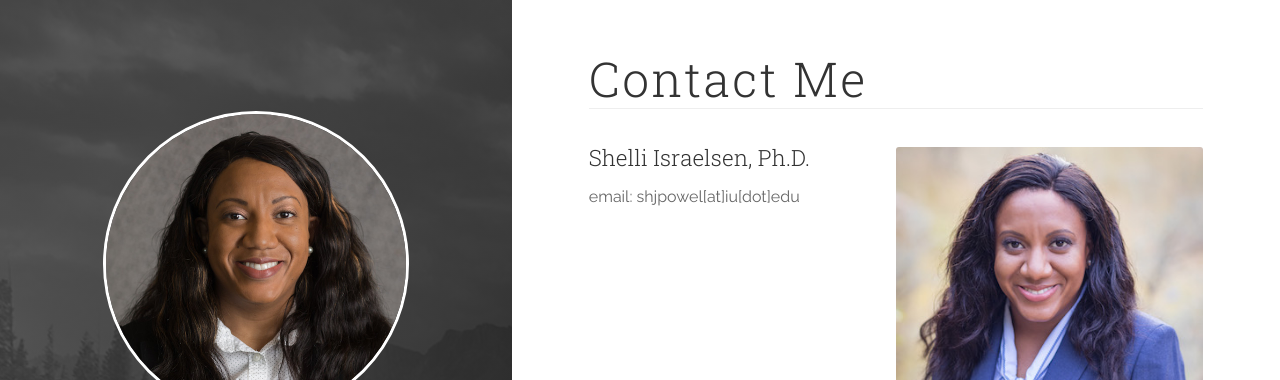
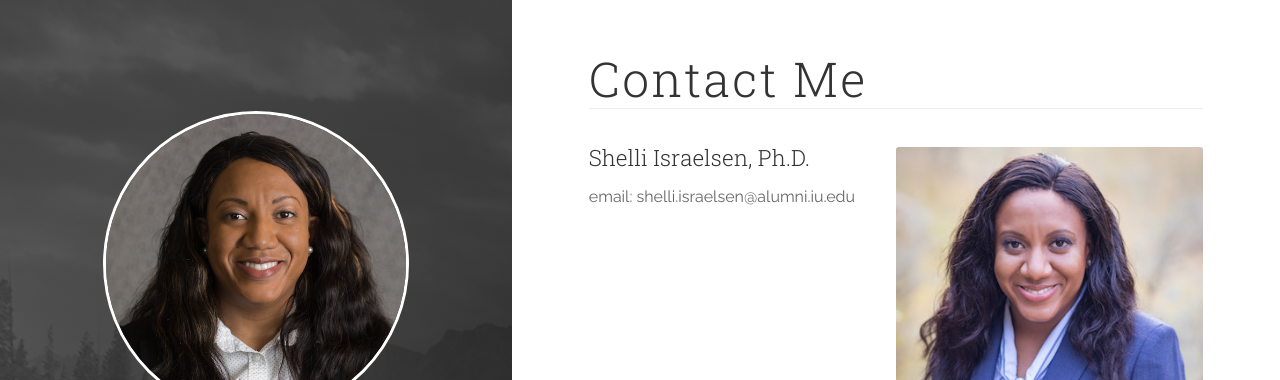
Before and after one commit to jisraelsen/shelliisraelsen.com, a Jekyll site: the page built from contact.html, in a window 1280 px wide. Shown: the top 380 px of the page. Built offline with Jekyll 4.4.1, drawn with Linux system fonts in a browser that asks for light colours; nearby versions of some CDN libraries.

Commit message:
Update email address

```diff
--- a/contact.html
+++ b/contact.html
@@ -5,7 +5,7 @@ title: Contact Me
 
 <div class="contact-info">
   <h4>Shelli Israelsen, Ph.D.</h4>
-  <p>email: shjpowel[at]iu[dot]edu</p>
+  <p>email: shelli.israelsen@alumni.iu.edu</p>
 </div>
 <div class="contact-image">
   <img src="{{ "/images/contact.jpg" | prepend: site.baseurl }}">
```
